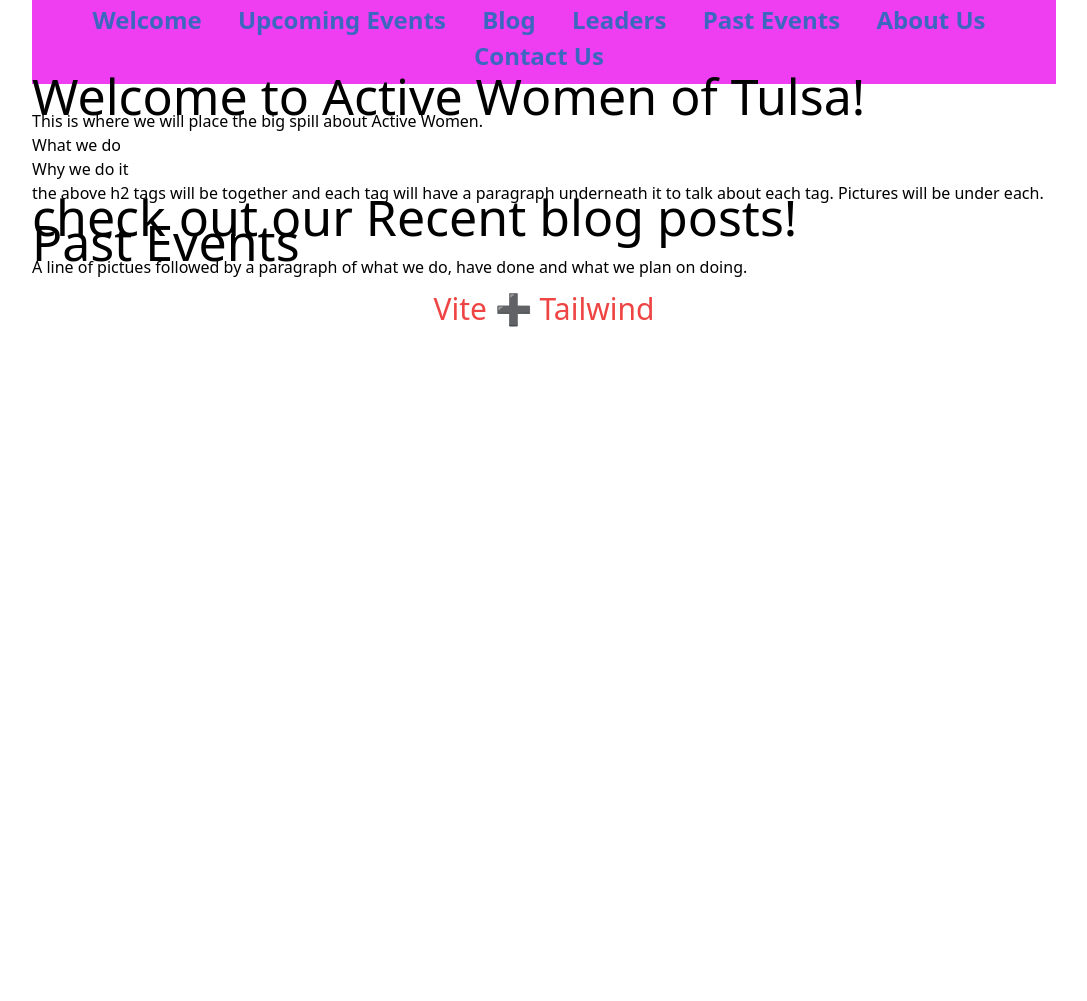
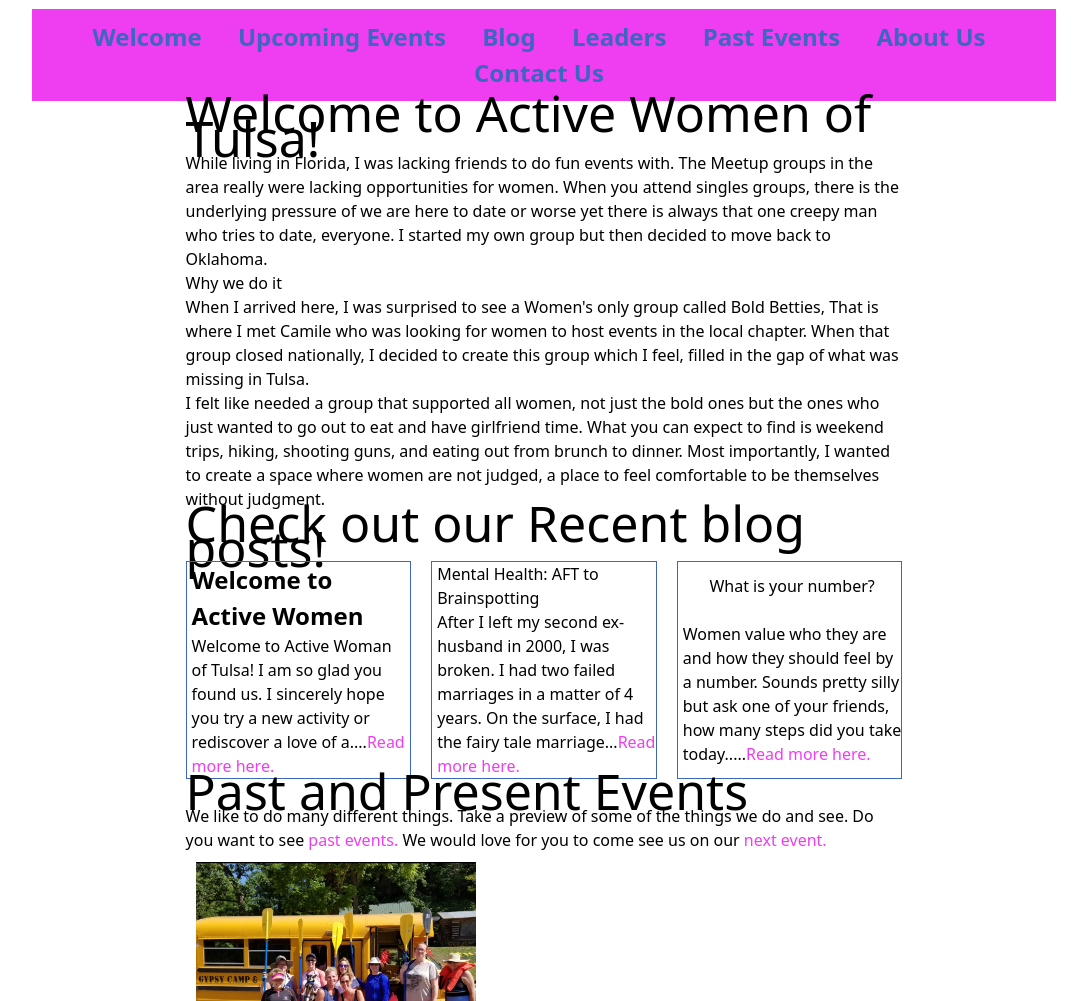
Before and after one commit to maceyjshort/activewomentulsa, a website built with Vite: page index.html in a window 1280 px wide. Shown: the part 215-1216 px from the top of the page, without its empty margins (96-1183 px from the left). Before the commit the page ends 800 px from the top, so only its background shows below. Built offline with nearby package versions, Linux system fonts and the light colour scheme.

Commit message:
update index

```diff
--- a/index.html
+++ b/index.html
@@ -22,14 +22,37 @@
         <li><a href="contact.html">Contact Us</a></li>
       </ul>
     </nav>
-    <h1>Welcome to Active Women of Tulsa!</h1>
-    <p>This is where we will place the big spill about Active Women.</p>
-    <h2>What we do</h2><h2>Why we do it</h2>
-    <p>the above h2 tags will be together and each tag will have a paragraph underneath it to talk about each tag. Pictures will be under each.</p>
-    <h1>check out our Recent blog posts!</h1>
-    <h1>Past Events</h1>
-    <p>A line of pictues followed by a paragraph of what we do, have done and what we plan on doing.</p>
-    <h1 class="text-3xl text-center text-red-500 mt-3">Vite ➕ Tailwind</h1>
+    <div class="welcome-wrap">
+      <h1>Welcome to Active Women of Tulsa!</h1>
+      <p>While living in Florida, I was lacking friends to do fun events with. The Meetup groups in the area really were lacking opportunities for women. When you attend singles groups, there is the underlying pressure of we are here to date or worse yet there is always that one creepy man who tries to date, everyone. I started my own group but then decided to move back to Oklahoma.</p>
+      <h2>Why we do it</h2>
+      <p>When I arrived here, I was surprised to see a Women's only group called Bold Betties, That is where I met Camile who was looking for women to host events in the local chapter. When that group closed nationally, I decided to create this group which I feel, filled in the gap of what was missing in Tulsa. </p>
+      <p>I felt like needed a group that supported all women, not just the bold ones but the ones who just wanted to go out to eat and have girlfriend time. What you can expect to find is weekend trips, hiking, shooting guns, and eating out from brunch to dinner.
+      Most importantly, I wanted to create a space where women are not judged, a place to feel comfortable to be themselves without judgment. </p>
+      <h1>Check out our Recent blog posts!</h1>
+        <div class="container">
+          <div class="item post1">
+            <p><strong>Welcome to Active Women</strong><br>Welcome to Active Woman of Tulsa! I am so glad you found us. I sincerely hope you try a new activity or rediscover a love of a....<a href="blogs/blogwelcome.html">Read more here.</a></p>
+          </div>
+          <div class="item post2">
+            <h3>Mental Health: AFT to Brainspotting</h3>
+            <p>After I left my second ex-husband in 2000, I was broken. I had two failed marriages in a matter of 4 years.  On the surface, I had the fairy tale marriage...<a href="blogs/mentalhealth.html">Read more here.</a></p>
+          </div>
+          <div class="item post3">
+            <h3>What is your number?</h3>
+            <p>Women value who they are and how they should feel by a number. Sounds pretty silly but ask one of your friends, how many steps did you take today.....<a href="blogs/number.html">Read more here.</a></p>
+          </div>
+        </div>
+
+      <h1>Past and Present Events</h1>
+      <p>We like to do many different things. Take a preview of some of the things we do and see. Do you want to see <a href="pastEvents.html">past events.</a> We would love for you to come see us on our <a href="upcoming.html">next event.</a></p>
+      <img src="images/bus.jpg" alt="women standing in front of bus" width="300">
+      <img src="images/fourWomen.jpg" alt="women standing together" width="300">
+      <img src="images/legsInWater.jpg" alt="women enjoying the water" height="250">
+      <img src="images/hikingSelfie.jpg" alt="women on a hiking trail" width="300">
+      <img src="images/stream.jpg" alt="women walking on a stream" width="300">
+      <img src="images/lunch.jpg" alt="women eating lunch" width="300">
+    </div>
     </div>
 
     <script type="module" src="/main.js"></script>
--- a/style.css
+++ b/style.css
@@ -20,6 +20,9 @@ a:hover{
 }
 a:visted{
   color:#05F228;
+}
+img{
+  padding: 10px;
 }
 
 /***Navigation******/
@@ -49,6 +52,44 @@ nav li a:visited{
   text-decoration: underline;
   color:#05F228;
 }
+
+/*********Welcome/Index*************/
+.welcome-wrap{
+  width: 70%;
+  margin: auto;
+}
+.item{
+  display: grid;
+  justify-content: center;
+  align-items: center;
+  justify-items: center;
+  border: thin solid #3B67BF;
+}
+.post1{
+  grid-area: post1;
+}
+.post2{
+  grid-area: post2;
+}
+.post3{
+  grid-area: post3;
+}
+.post1, .post2, .post3{
+  justify-content: center;
+  padding-left: 5px;
+}
+strong{
+  font-size: x-large;
+}
+.container{
+  display: grid;
+  grid-gap: 0 20px;
+  grid-template-columns: 1fr 1fr 1fr;
+  grid-template-rows: 1fr;
+  grid-template-areas:
+  "post1 post2 post3"
+}
+
 
 /*********Blog Posts*************/
 .blog-wrap{
```
